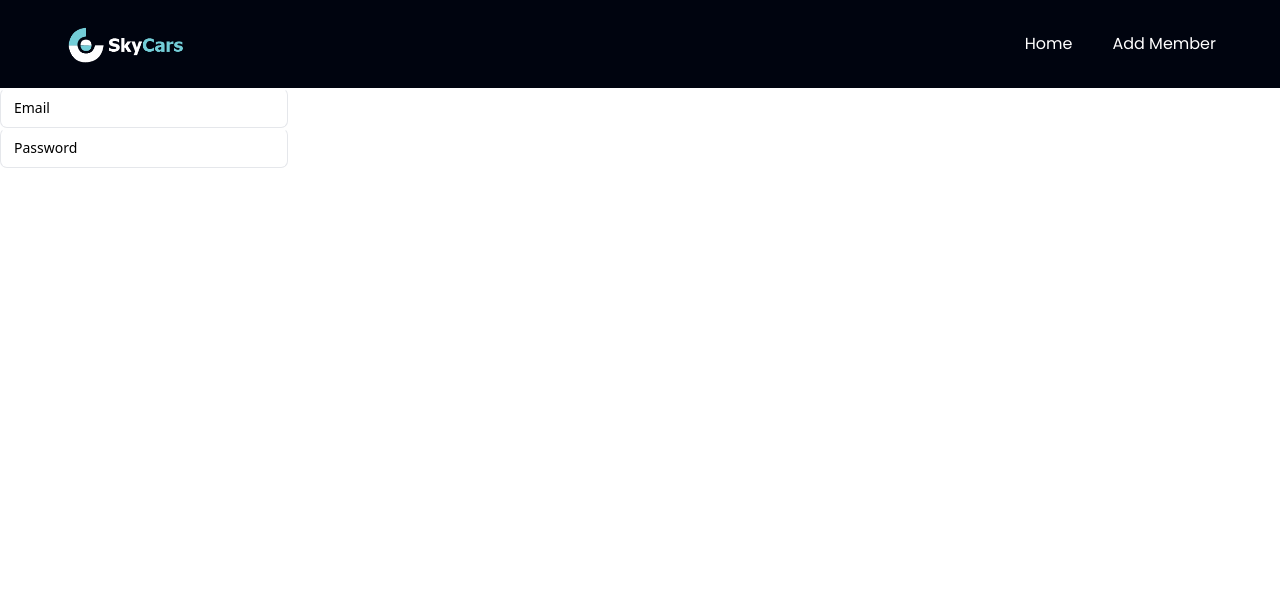
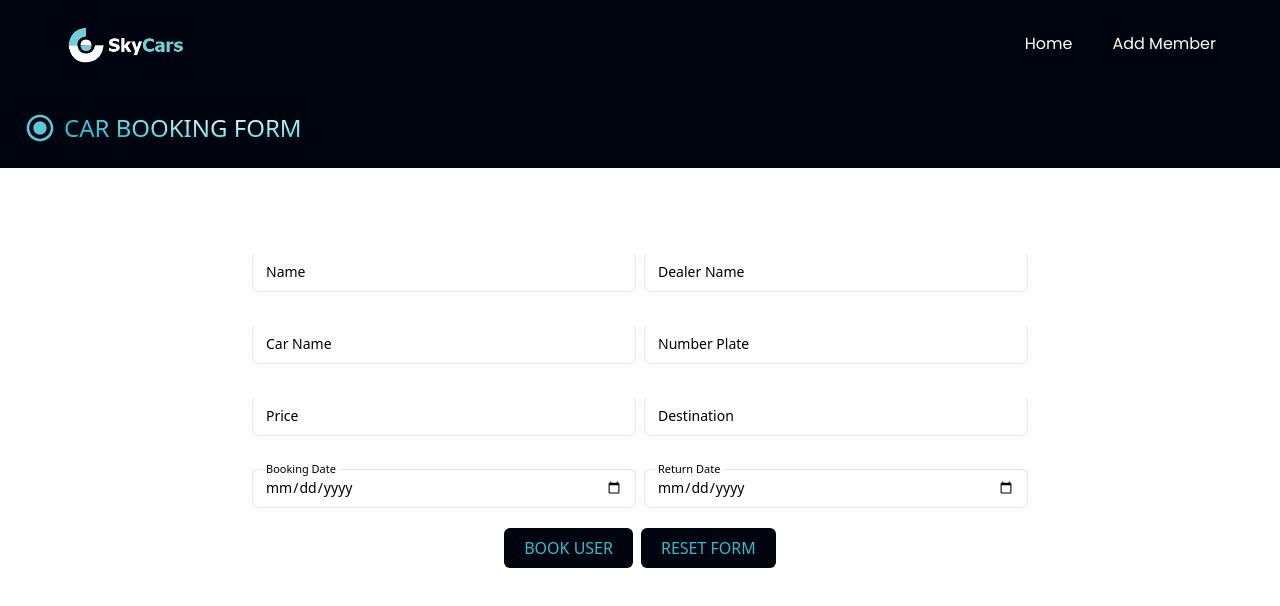
Before and after one commit to VatsalSutariyaDeveloper/sky-car-record, a React (Vite) app in the folder client/: page /add-booking in a window 1280 px wide. Shown: the top 606 px of the page. Built offline with nearby package versions, Linux system fonts and the light colour scheme.

Commit message:
"Form Design"

```diff
--- a/client/src/assets/index.js
+++ b/client/src/assets/index.js
@@ -11,6 +11,7 @@ import facebook from "./facebook.svg";
 import instagram from "./instagram.svg";
 import linkedin from "./linkedin.svg";
 import twitter from "./twitter.svg";
+import radio from "./radio.svg";
 import addcarbooking from "./addcarbooking.svg";
 
 
@@ -28,5 +29,6 @@ export {
   date,
   edit,
   deletebtn,
-  addcarbooking
+  addcarbooking,
+  radio
 };
--- a/client/src/components/BookUser/CreateBooking.jsx
+++ b/client/src/components/BookUser/CreateBooking.jsx
@@ -1,12 +1,43 @@
 import React from 'react'
 import "../../index.css"
 import CustomTextField from './CustomTextField'
+import styles from '../../style'
+import { radio } from '../../assets'
 
 const CreateBooking = () => {
   return (
     <>
-      <CustomTextField type="email" label="Email" />
-      <CustomTextField type="password" label="Password" />
+      <div className={`bg-primary ${styles.flexStart}`}>
+        <div className={`${styles.boxWidth}`}>
+          <div className='p-3 md:p-6 flex'>
+            <img src={radio} alt="" className='mr-2' />
+            <p className='text-gradient text-lg mt-1 md:mt-0 md:text-2xl uppercase'>Car Booking Form</p>
+            <hr />
+          </div>
+        </div>
+      </div>
+      <section className="md:h-[30rem] md:flex flex-col justify-center items-center">
+        <div className="px-2 pb-5">
+          <div className="md:grid md:grid-cols-2 md:gap-2">
+            <CustomTextField type="text" label="Name" />
+            <CustomTextField type="text" label="Dealer Name" />
+            <CustomTextField type="text" label="Car Name" />
+            <CustomTextField type="text" label="Number Plate" />
+            <CustomTextField type="number" label="Price" />
+            <CustomTextField type="text" label="Destination" />
+            <CustomTextField type="date" label="Booking Date" />
+            <CustomTextField type="Date" label="Return Date" />
+          </div>
+          <div className='flex justify-center'>
+            <div className='px-1'>
+              <button className='bg-primary text-[#33bbcf] py-2 px-5 mt-5 rounded-md w-full uppercase'>Book User</button>
+            </div>
+            <div className='px-1'>
+              <button className='bg-primary text-[#33bbcf] py-2 px-5 mt-5 rounded-md w-full uppercase'>Reset Form</button>
+            </div>
+          </div>
+        </div>
+      </section >
     </>
   )
 }
--- a/client/src/components/BookUser/CustomTextField.jsx
+++ b/client/src/components/BookUser/CustomTextField.jsx
@@ -1,4 +1,5 @@
 import React, { useState } from 'react';
+import "../../index.css"
 
 const CustomTextField = ({ type, label }) => {
     const [value, setValue] = useState('');
@@ -6,38 +7,25 @@ const CustomTextField = ({ type, label }) => {
     const handleInputChange = (event) => {
         const inputValue = event.target.value;
         setValue(inputValue);
-
-        if (type === 'email') {
-            if (!validateEmail(inputValue)) {
-                console.log(type)
-                setError('Invalid email address');
-            } else {
-                setError(null);
-            }
-        } else if (type === 'password') {
-
-            if (!validatePassword(inputValue)) {
-                console.log(type)
-                setError('Password must be at least 8 characters long');
-            } else {
-                setError(null);
-            }
-        }
+        console.log(value)
     };
 
     return (
         <>
-            <div class="flex w-72 flex-col items-end gap-6">
-                <div class="relative h-10 w-full min-w-[200px]">
+            <div className=''>
+                <div className="flex md:w-96 flex-col items-end mt-6">
+                    <div className="relative h-10 w-full min-w-[200px]">
                         <input
                             type={type}
-                        class="peer h-full w-full rounded-[7px] border border-blue-gray-200 border-t-transparent bg-transparent px-3 py-2.5 font-sans text-sm font-normal text-blue-gray-700 outline outline-0 transition-all placeholder-shown:border placeholder-shown:border-blue-gray-200 placeholder-shown:border-t-blue-gray-200 focus:border-2 focus:border-pink-500 focus:border-t-transparent focus:outline-0 disabled:border-0 disabled:bg-blue-gray-50"
+                            className="peer h-full w-full rounded-[7px] border border-blue-gray-200 border-t-transparent bg-transparent px-3 py-2.5 font-sans text-sm font-normal text-blue-gray-700 outline outline-0 transition-all placeholder-shown:border placeholder-shown:border-blue-gray-200 placeholder-shown:border-t-blue-gray-200 focus:border-2 focus:border-black focus:border-t-transparent focus:outline-0 disabled:border-0 disabled:bg-blue-gray-50"
                             placeholder=" "
                             onChange={handleInputChange}
                         />
-                    <label class="before:content[' '] after:content[' '] pointer-events-none absolute left-0 -top-1.5 flex h-full w-full select-none text-[11px] font-normal leading-tight text-blue-gray-400 transition-all before:pointer-events-none before:mt-[6.5px] before:mr-1 before:box-border before:block before:h-1.5 before:w-2.5 before:rounded-tl-md before:border-t before:border-l before:border-blue-gray-200 before:transition-all after:pointer-events-none after:mt-[6.5px] after:ml-1 after:box-border after:block after:h-1.5 after:w-2.5 after:flex-grow after:rounded-tr-md after:border-t after:border-r after:border-blue-gray-200 after:transition-all peer-placeholder-shown:text-sm peer-placeholder-shown:leading-[3.75] peer-placeholder-shown:text-blue-gray-500 peer-placeholder-shown:before:border-transparent peer-placeholder-shown:after:border-transparent peer-focus:text-[11px] peer-focus:leading-tight peer-focus:text-pink-500 peer-focus:before:border-t-2 peer-focus:before:border-l-2 peer-focus:before:border-pink-500 peer-focus:after:border-t-2 peer-focus:after:border-r-2 peer-focus:after:border-pink-500 peer-disabled:text-transparent peer-disabled:before:border-transparent peer-disabled:after:border-transparent peer-disabled:peer-placeholder-shown:text-blue-gray-500">
+
+                        <label className="before:content[' '] after:content[' '] pointer-events-none absolute left-0 -top-1.5 flex h-full w-full select-none text-[11px] font-normal leading-tight text-blue-gray-400 transition-all before:pointer-events-none before:mt-[6.5px] before:mr-1 before:box-border before:block before:h-1.5 before:w-2.5 before:rounded-tl-md before:border-t before:border-l before:border-blue-gray-200 before:transition-all after:pointer-events-none after:mt-[6.5px] after:ml-1 after:box-border after:block after:h-1.5 after:w-2.5 after:flex-grow after:rounded-tr-md after:border-t after:border-r after:border-blue-gray-200 after:transition-all peer-placeholder-shown:text-sm peer-placeholder-shown:leading-[3.75] peer-placeholder-shown:text-black peer-placeholder-shown:before:border-transparent peer-placeholder-shown:after:border-transparent peer-focus:text-[11px] peer-focus:leading-tight peer-focus:text-black peer-focus:before:border-t-2 peer-focus:before:border-l-2 peer-focus:before:border-black peer-focus:after:border-t-2 peer-focus:after:border-r-2 peer-focus:after:border-black peer-disabled:text-transparent peer-disabled:before:border-transparent peer-disabled:after:border-transparent peer-disabled:peer-placeholder-shown:text-black">
                             {label}
                         </label>
+                    </div>
                 </div>
             </div>
         </>
```
Also changed, not shown: client/src/assets/radio.svg (added). Lines whose indentation alone changed are shown as unchanged.
